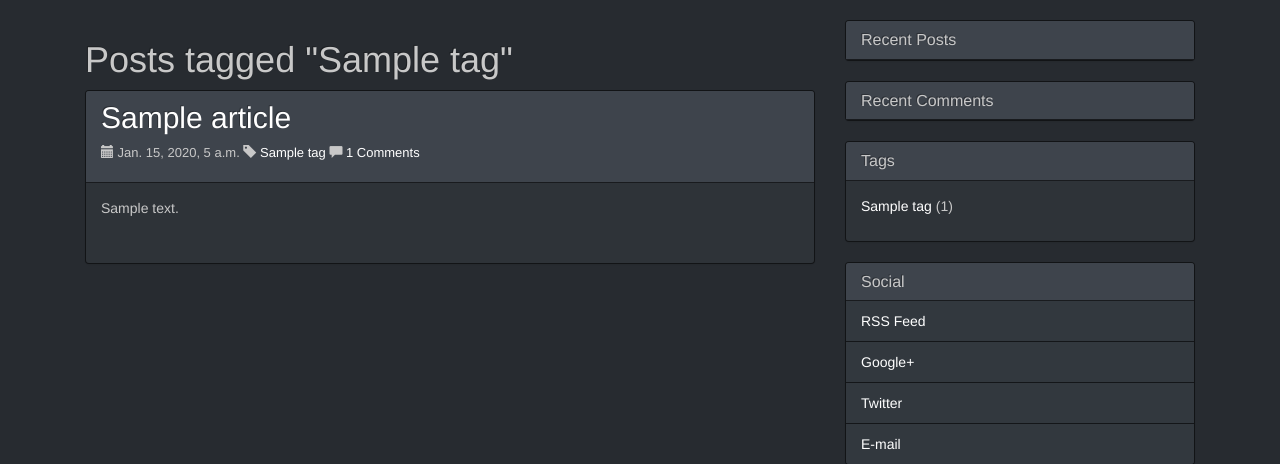
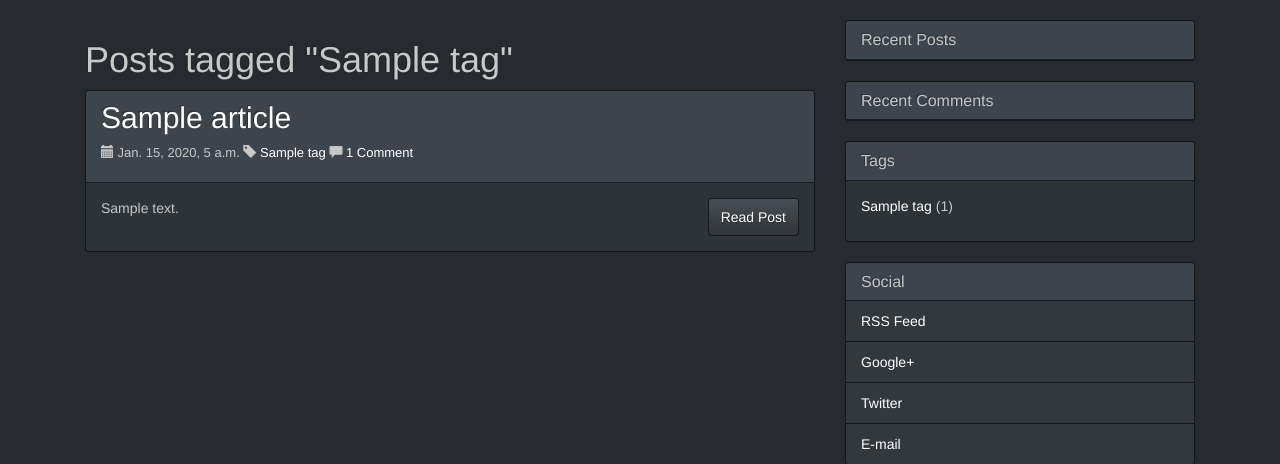
Before and after one commit to FarmCodeGary/InspirationForge, a Django app: a page that uses templates/blog/index.html in a window 1280 px wide. Shown: the part 52-516 px from the top of the page. Run offline with Django 3.2, Linux system fonts and the light colour scheme; tables that the repository leaves empty hold one stand-in row (values such as "Sample post"); some libraries are stand-ins or nearby versions.

Commit message:
Added link to RSS feed. Separated blog article metadata into snippet template. Added post preview text.

```diff
--- a/blog/urls.py
+++ b/blog/urls.py
@@ -10,5 +10,5 @@ urlpatterns = [
         views.ArticleView.as_view(), name='article'),
     url(r'^tag/(?P<slug>[a-z0-9_-]+)/$', views.TagView.as_view(),
         name='tag'),
-    url(r'^feed/$', feeds.LatestArticlesFeed()),
+    url(r'^feed/$', feeds.LatestArticlesFeed(), name='rssfeed'),
 ]
--- a/static/css/inspiration-forge.css
+++ b/static/css/inspiration-forge.css
@@ -2,14 +2,6 @@
 .blog-content img {
   max-width: 100%;
   border-radius: 8px;
-}
-
-.article-title {
-
-}
-
-.blog-content {
-  margin-bottom: 30px;
 }
 
 .blog-heading p {
@@ -27,3 +19,7 @@
 #site-footer .well {
   margin-bottom: 0px;
 }
+
+.read-post-btn {
+  float: right;
+}
--- /dev/null
+++ b/templates/blog/_article_metadata.html
@@ -0,0 +1,20 @@
+<span class="glyphicon glyphicon-calendar" aria-hidden="true"></span>
+{{ article.pub_date }}
+{% if article.tags.all %}
+  <span class="glyphicon glyphicon-tag" aria-hidden="true"></span>
+  {% for tag in article.tags.all %}
+    <a href="{{ tag.get_absolute_url }}">
+      {{ tag.name }}</a>{% if not forloop.last %}, {% endif %}
+  {% endfor %}
+{% endif %}
+{% if article.comment_set.all %}
+  <span class="glyphicon glyphicon-comment" aria-hidden="true"></span>
+  <a href="{{ article.get_absolute_url }}#comments">
+    {{ article.comment_set.all|length }}
+    {% if article.comment_set.all|length > 1 %}
+      Comments
+    {% else %}
+      Comment
+    {% endif %}
+  </a>
+{% endif %}
--- a/templates/blog/index.html
+++ b/templates/blog/index.html
@@ -21,29 +21,14 @@
   <div class="panel panel-default">
     <div class="panel-heading blog-heading">
       <a href="{{ article.get_absolute_url }}">
-        <h2 class="article-title">{{ article.title }}</h2>
+        <h2>{{ article.title }}</h2>
       </a>
-      <p>
-        <span class="glyphicon glyphicon-calendar" aria-hidden="true"></span>
-        {{ article.pub_date }}
-        {% if article.tags.all %}
-          <span class="glyphicon glyphicon-tag" aria-hidden="true"></span>
-          {% for tag in article.tags.all %}
-          <a href="{{ tag.get_absolute_url }}">
-            {{ tag.name }}</a>{% if not forloop.last %}, {% endif %}
-        {% endfor %}
-        {% endif %}
-        {% if article.comment_set.all %}
-          <span class="glyphicon glyphicon-comment" aria-hidden="true"></span>
-          <a href="{{ article.get_absolute_url }}#comments">
-            {{ article.comment_set.all|length }} Comments
-          </a>
-        {% endif %}
-      </p>
+      <p>{% include 'blog/_article_metadata.html' %}</p>
     </div>
 
     <div class="panel-body blog-content">
-      {{ article.text|safe }}
+      {{ article.text|safe|truncatewords_html:80 }}
+      <a class="btn btn-default read-post-btn">Read Post</a>
     </div>
   </div>
   {% empty %}
--- a/templates/snippets/_social_links.html
+++ b/templates/snippets/_social_links.html
@@ -4,7 +4,7 @@
   </div>
   <ul class="list-group">
     <li class="list-group-item">
-      <a href="#" target="_blank">RSS Feed</a>
+      <a href="{% url 'blog:rssfeed' %}" target="_blank">RSS Feed</a>
     </li>
     <li class="list-group-item">
       <a href="https://plus.google.com/+GarrisonBenson" target="_blank">
```
Also changed, not shown: templates/blog/article.html (+3 -18 lines).
